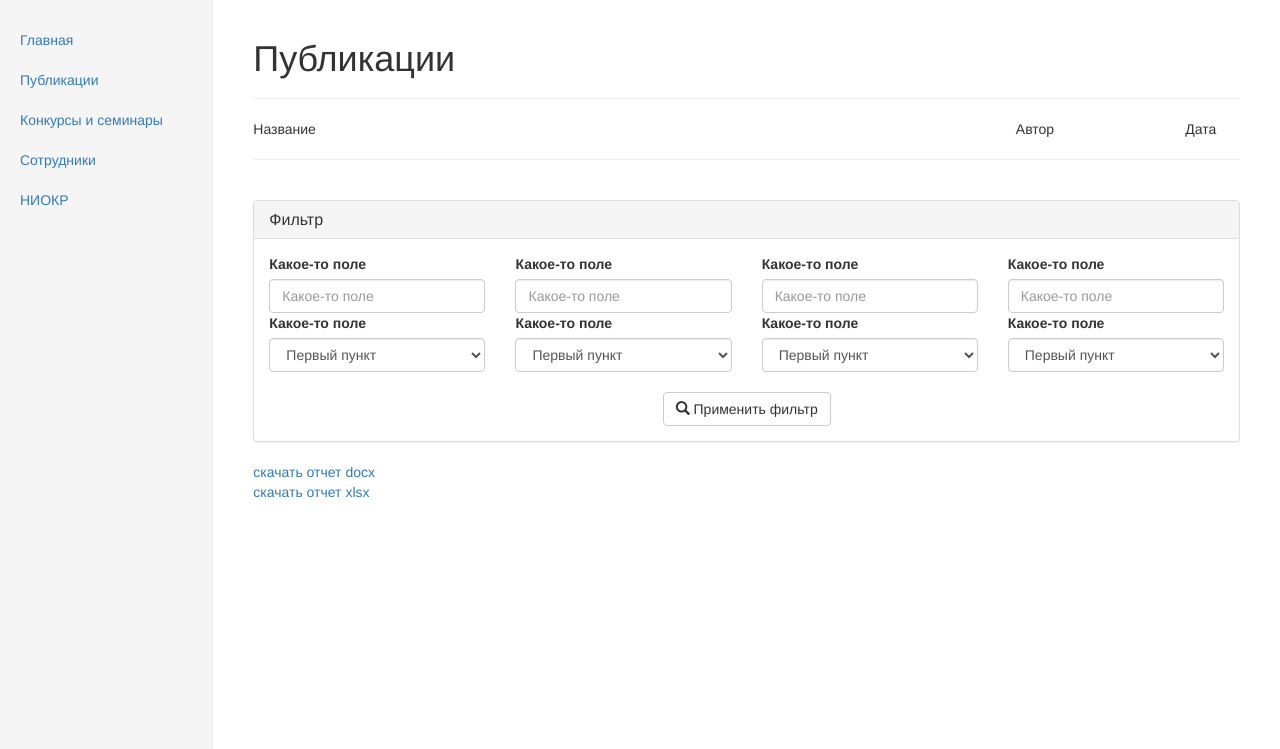
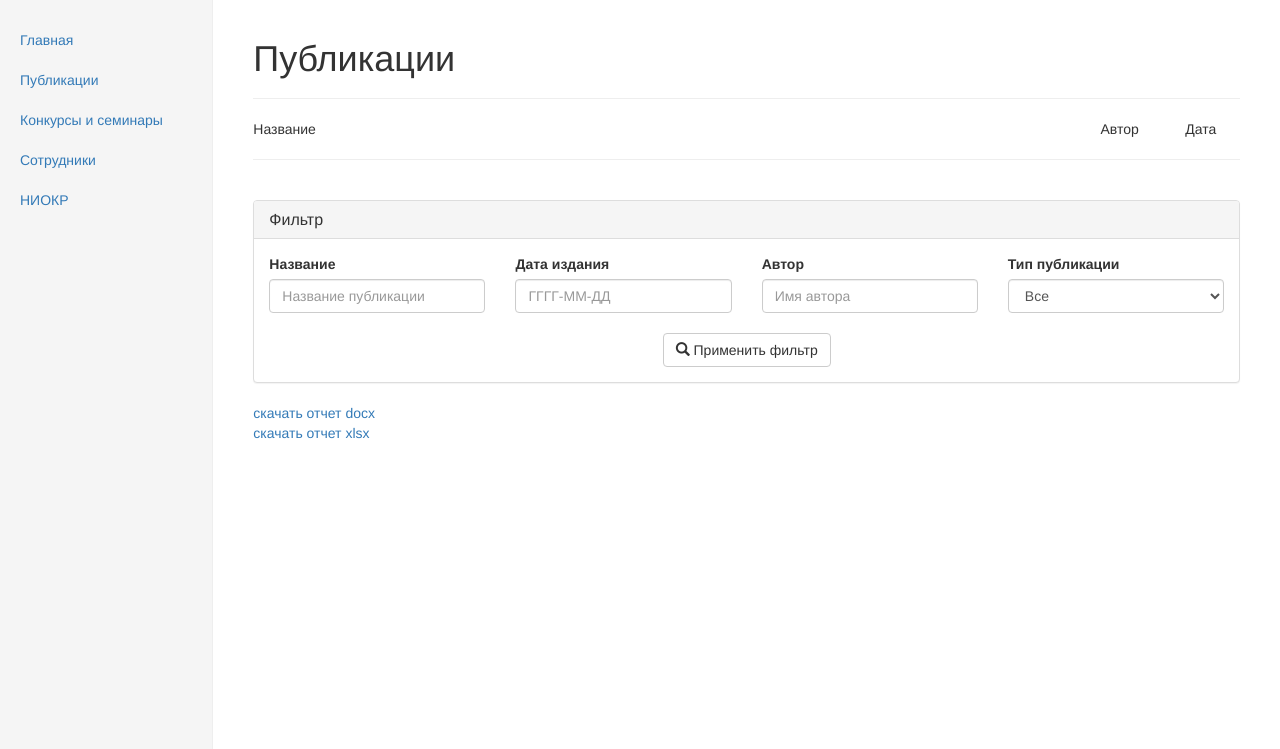
Before and after one commit to moevm/mse_scientific_work, a Django app: page /scientificWork/publications in a window 1280 px wide. Shown: the part 51-800 px from the top of the page. Run offline with Django 3.2, Linux system fonts and the light colour scheme; data that the repository does not hold is empty; some libraries are stand-ins or nearby versions.

Commit message:
Доработка фильтров

```diff
--- a/scientificWork/templates/scientificWork/lk.html
+++ b/scientificWork/templates/scientificWork/lk.html
@@ -12,7 +12,7 @@
       <div class="col-lg-1" > Дата</div>
     </div>
     <ul>
-    {% for pub in o %}
+    {% for pub in o1 %}
         {% if user.username == pub.user.patronymic %}
         <div class="row">
           <div class="col-lg-9" ><li><p>{{ pub.bookName }}</p></li></div>
--- a/scientificWork/templates/scientificWork/publications.html
+++ b/scientificWork/templates/scientificWork/publications.html
@@ -4,16 +4,16 @@
 {% block pagename %}Публикации{% endblock %}
 {% block content %}
     <div class="row">
-      <div class="col-lg-9" >Название</div>
-      <div class="col-lg-2" > Автор</div>
+      <div class="col-lg-10" >Название</div>
+      <div class="col-lg-1" > Автор</div>
       <div class="col-lg-1" > Дата</div>
     </div>
     <hr>
     <ul>
     {% for pub in o %}
         <div class="row">
-          <div class="col-lg-9" ><li><p>{{ pub.bookName }}</p></li></div>
-          <div class="col-lg-2" >{{ pub.user }}</div>
+          <div class="col-lg-10" ><li><p>{{ pub.bookName }}</p></li></div>
+          <div class="col-lg-1" >{{ pub.user }}</div>
           <div class="col-lg-1" >{{ pub.date }}</div>
         </div>
     {% endfor %}
@@ -24,25 +24,36 @@
         <h3 class="panel-title">Фильтр</h3>
     </div>
     <div class="panel-body">
-        <form role="form">
+        <form role="form" action="{% url 'publications' %}" >
             <div class="row">
                 <div class="col-md-3">
+                    <label for="exampleInputEmail1">Название</label>
+                    <input type="text" name="bookName" class="form-control" placeholder="Название публикации">
+                </div>
+                <div class="col-md-3">
+                    <label for="exampleInputEmail1">Дата издания</label>
+                    <input type="text" name="date" class="form-control" placeholder="ГГГГ-ММ-ДД">
+                </div>
+                <div class="col-md-3">
+                    <label for="exampleInputEmail1">Автор</label>
+                    <input type="email" class="form-control" placeholder="Имя автора">
+                </div>
+                <!--<div class="col-md-3">
                     <label for="exampleInputEmail1">Какое-то поле</label>
                     <input type="email" class="form-control" placeholder="Какое-то поле">
+                </div>-->
+                <div class="col-md-3">
+                    <label for="exampleInputEmail1">Тип публикации</label>
+                    <select id="disabledSelect" name="type" class="form-control">
+                        <option value="all">Все</option>
+                        <option value="guidelines">Методическое указание</option>
+                        <option value="book">Книга</option>
+                        <option value="journal">Статья в журнале</option>
+                        <option value="compilation">Конспект лекции/сборник докладов</option>
+                        <option value="collection">Сборник трудов</option>
+                    </select>
                 </div>
-                <div class="col-md-3">
-                    <label for="exampleInputEmail1">Какое-то поле</label>
-                    <input type="email" class="form-control" placeholder="Какое-то поле">
-                </div>
-                <div class="col-md-3">
-                    <label for="exampleInputEmail1">Какое-то поле</label>
-                    <input type="email" class="form-control" placeholder="Какое-то поле">
-                </div>
-                <div class="col-md-3">
-                    <label for="exampleInputEmail1">Какое-то поле</label>
-                    <input type="email" class="form-control" placeholder="Какое-то поле">
-                </div>
-                <div class="col-md-3">
+                <!--<div class="col-md-3">
                     <label for="exampleInputEmail1">Какое-то поле</label>
                     <select id="disabledSelect" class="form-control">
                         <option>Первый пункт</option>
@@ -65,18 +76,10 @@
                         <option>Второй пункт</option>
                         <option>Третий пункт</option>
                     </select>
-                </div>
-                <div class="col-md-3">
-                    <label for="exampleInputEmail1">Какое-то поле</label>
-                    <select id="disabledSelect" class="form-control">
-                        <option>Первый пункт</option>
-                        <option>Второй пункт</option>
-                        <option>Третий пункт</option>
-                    </select>
-                </div>
+                </div>-->
                 <br/>
                 <div class="col-md-12 text-center filter_button">
-                    <button type="button" class="btn btn-default"><span class="glyphicon glyphicon-search"></span> Применить фильтр</button>
+                    <button type="submit" class="btn btn-default"><span class="glyphicon glyphicon-search"></span> Применить фильтр</button>
                 </div>
             </div>
         </form>
--- a/scientificWork/views.py
+++ b/scientificWork/views.py
@@ -18,10 +18,10 @@ def index(request):
     return render(request,'scientificWork/index.html')
 
 def lk(request):
-    o = Publication.objects.all()
+    o1 = Publication.objects.all()
     template = loader.get_template('scientificWork/lk.html')
     context = RequestContext(request, {
-        'o': o,
+        'o1': o1,
     })
     return HttpResponse(template.render(context))
 
@@ -33,12 +33,17 @@ def publications(request):
 
 
     if request.method == 'GET' and request.GET.items():
+        if 'bookName' in request.GET:
+            if len(request.GET.get('bookName'))>0:
+                o = o.filter(bookName=request.GET.get('bookName'))
         if 'author' in request.GET:
             o = o.filter(user__patronymic=request.GET.get('author'))
         if 'type' in request.GET:
-            o = o.filter(typePublication=request.GET.get('type'))
+            if request.GET.get('type')!="all":
+                o = o.filter(typePublication=request.GET.get('type'))
         if 'date' in request.GET:
-            o = o.filter(date=request.GET.get('date'))
+            if len(request.GET.get('date'))>0:
+                o = o.filter(date=request.GET.get('date'))
         if 'citing' in request.GET:
             o = o.filter(citingBase=request.GET.get('citing'))
 
@@ -68,6 +73,9 @@ def staff(request):
                 s = s.filter(patronymic=request.GET.get('name'))
         if 'degree' in request.GET:
             s = s.filter(academic_degree=request.GET.get('degree'))
+        if 'contract_date' in request.GET:
+            if len(request.GET.get('contract_date'))>0:
+                s = s.filter(contract_date=request.GET.get('contract_date'))
 
     for x in s:
 
```
Also changed, not shown: scientificWork/templates/scientificWork/staff.html (+14 -13 lines).
